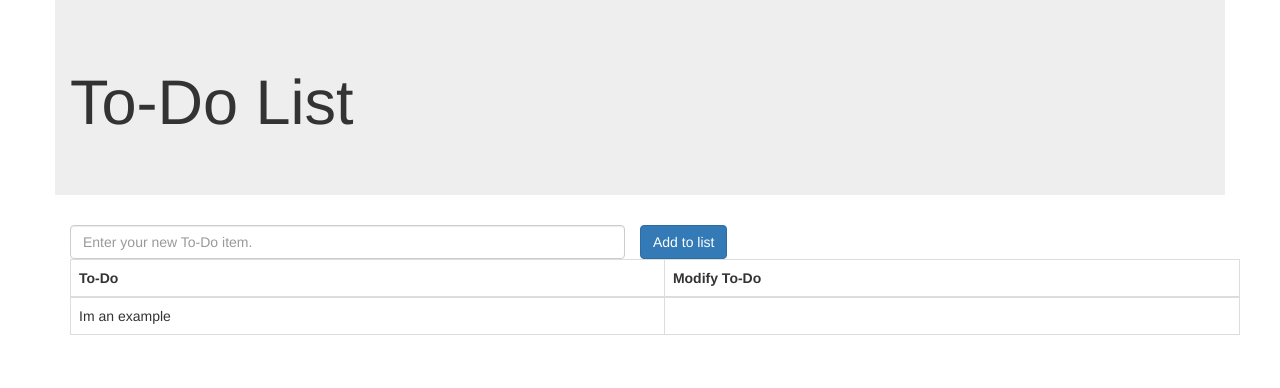
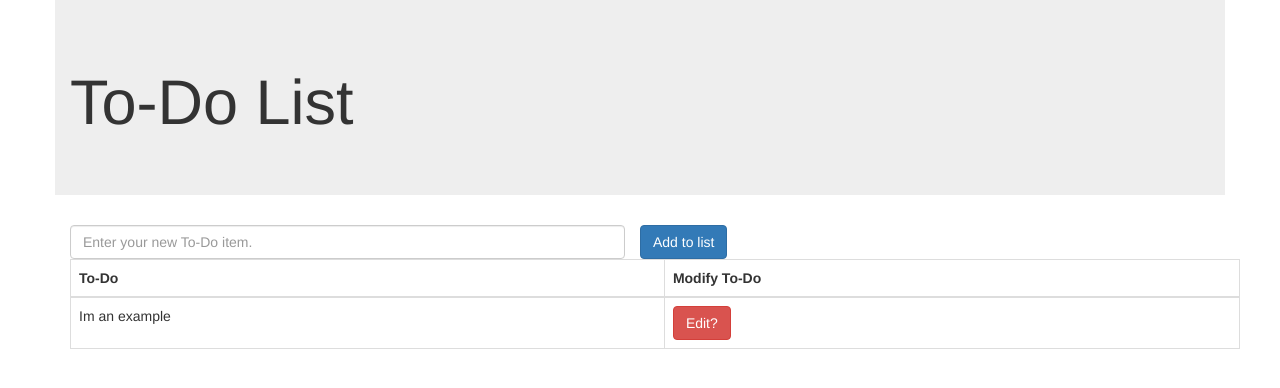
Before and after one commit to Dschneids/todolist, an Angular app in the folder to-dolist/ClientApp/: page / in a window 1280 px wide. Shown: the top 388 px of the page. Built offline with nearby package versions, Linux system fonts and the light colour scheme.

Commit message:
Added edit button

```diff
--- a/to-dolist/ClientApp/src/app/app.component.html
+++ b/to-dolist/ClientApp/src/app/app.component.html
@@ -27,7 +27,12 @@
         <tbody>
           <tr *ngFor="let todo of toDoList;">
             <td>
-                {{todo.name}}
+              {{todo.name}}
+            </td>
+            <td>
+              <button class="btn btn-danger" (click)="editToDo()">
+                Edit?
+              </button>
             </td>
           </tr>
         </tbody>
```
